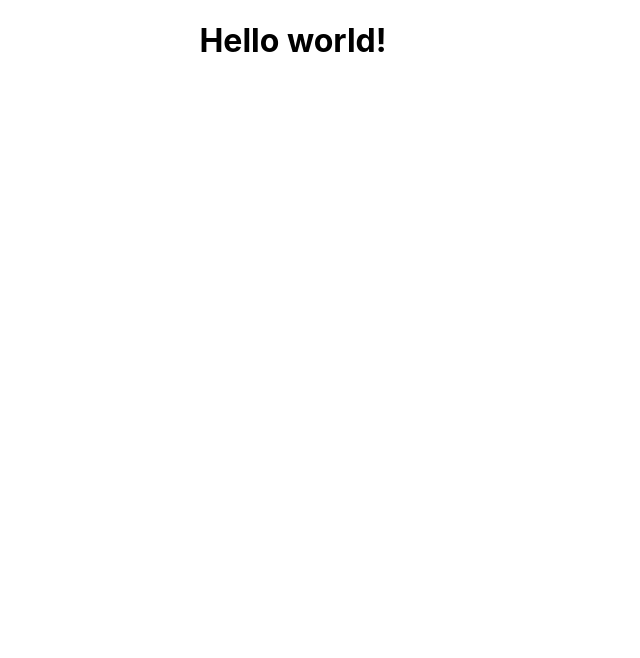
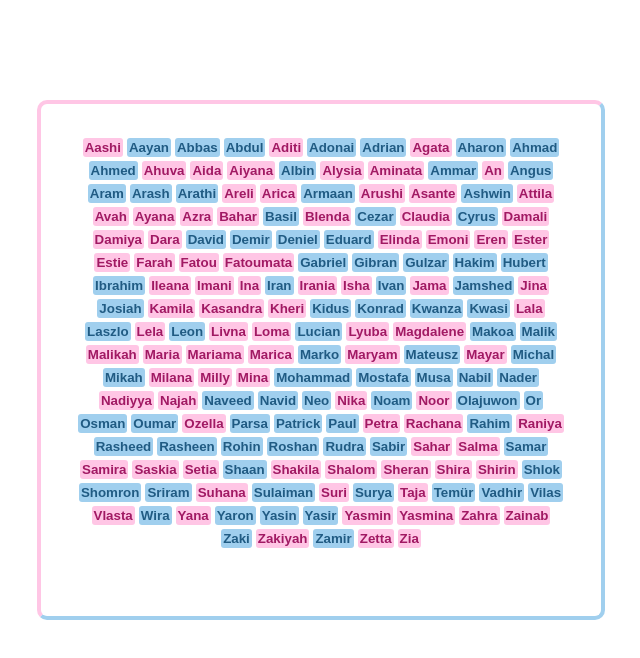
Before and after one commit to yunusfirat/baby-names-react, a React (Create React App) app: page / in a window 1280 px wide. Shown: the top 658 px of the page, without its empty margins (347-987 px from the left). Built offline with nearby package versions, Linux system fonts and the light colour scheme.

Commit message:
Level 1 is completed

```diff
--- a/src/App.css
+++ b/src/App.css
@@ -1,5 +1,6 @@
 .App {
   text-align: center;
+  position: relative;
 }
 
 .App-logo {
@@ -27,6 +28,63 @@
 .App-link {
   color: #61dafb;
 }
+.container {
+  border-top: #FFC6E5 solid 4px;
+  border-left: #FFC6E5 solid 4px ;
+  border-right: #A0CFEE solid 4px;
+  border-bottom: #A0CFEE solid 4px;
+  border-radius: 10px;
+  display: block;
+  text-align: center;
+  align-items: center;
+  justify-content: center;
+  height: 32rem;
+  width: 35rem;
+  margin: 0;
+  position: absolute;
+  left: 30%;
+  top: 100px;
+
+}
+.buttons {
+  padding: 2rem;
+}
+
+.female-btn {
+  color:#A11963;
+  background-color: #FFC6E5;
+  padding: 2px;
+  margin: 2px;
+  border-radius: 3px;
+  border: none;
+  font-weight: 600;
+  cursor: pointer;
+}
+
+.male-btn {
+  color:#205B83;
+  background-color: #A0CFEE;
+  padding: 2px;
+  margin: 2px;
+  border-radius: 3px;
+  border: none;
+  font-weight: 600;
+  cursor: pointer;
+}
+
+
+
+
+
+
+
+
+
+
+
+
+
+
 
 @keyframes App-logo-spin {
   from {
--- a/src/App.js
+++ b/src/App.js
@@ -1,9 +1,9 @@
 import "./App.css";
-
+import BabyNameList from "./BabyNameList";
 function App() {
   return (
     <div className="App">
-      <h1>Hello world!</h1>
+      <BabyNameList />
     </div>
   );
 }
--- /dev/null
+++ b/src/BabyNameList.js
@@ -0,0 +1,27 @@
+import React from "react";
+import Data from "./babyNamesData.json";
+import SingleBaby from "./SingleBaby";
+const BabyNameList = () => {
+    const sortedBabies = Data.sort(function(a, b){
+        if(a.name < b.name) {
+             return -1;
+            }
+        if(a.firstname > b.firstname){
+            return 1;
+         }
+            return 0;
+    });
+    return (
+        <div className="container">
+            <div className="buttons">
+            {sortedBabies.map((baby) => {
+                return(
+                    <SingleBaby baby={baby} />
+                );
+            })}
+        </div>
+        </div>
+    );
+};
+
+export default BabyNameList;
--- /dev/null
+++ b/src/SingleBaby.js
@@ -0,0 +1,14 @@
+import React from "react";
+
+const SingleBaby = ({ baby }) => {
+    const { id, name, sex } = baby;
+    return (
+        <>
+        <button
+        key={id}
+        className = {sex === "f" ? "female-btn" : "male-btn"}>{name}</button>
+        </>
+    );
+};
+
+export default SingleBaby;
```
Also changed, not shown: 1 other file (tests, documents, lock files or other folders).
